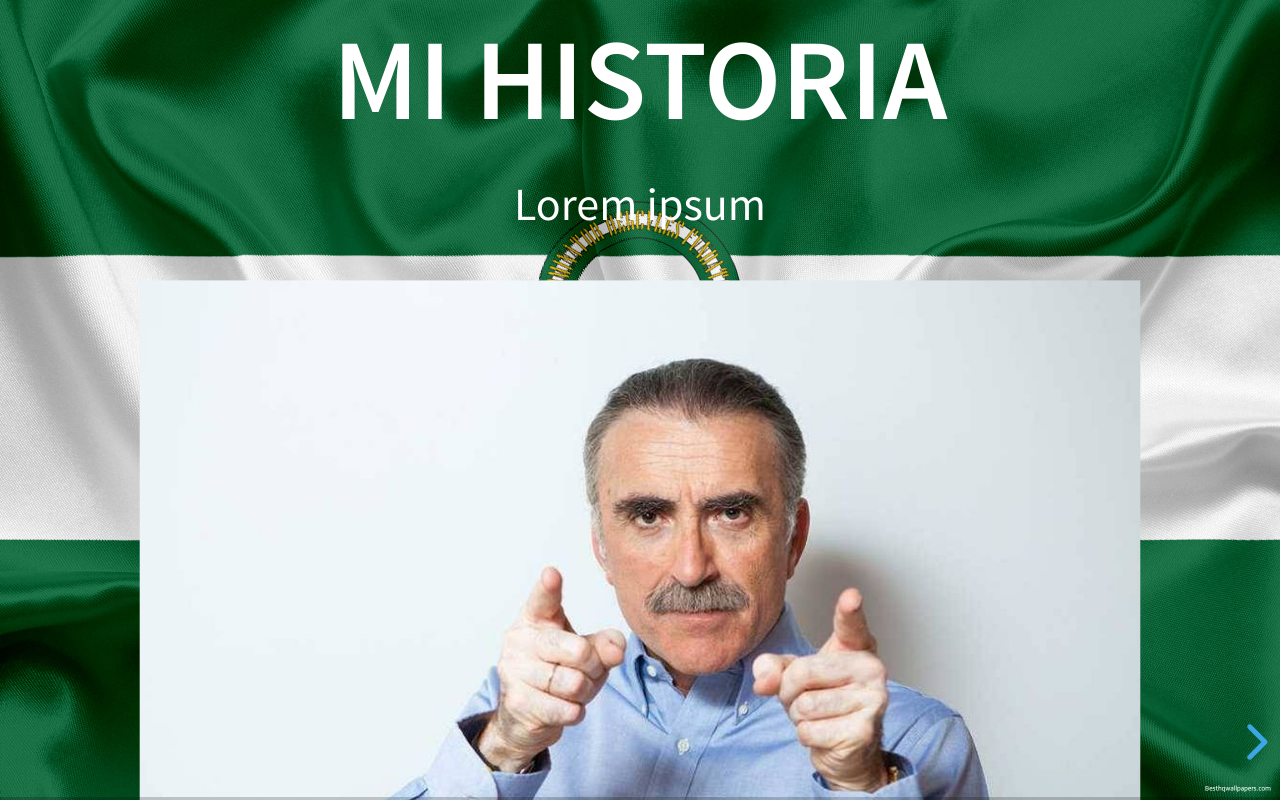
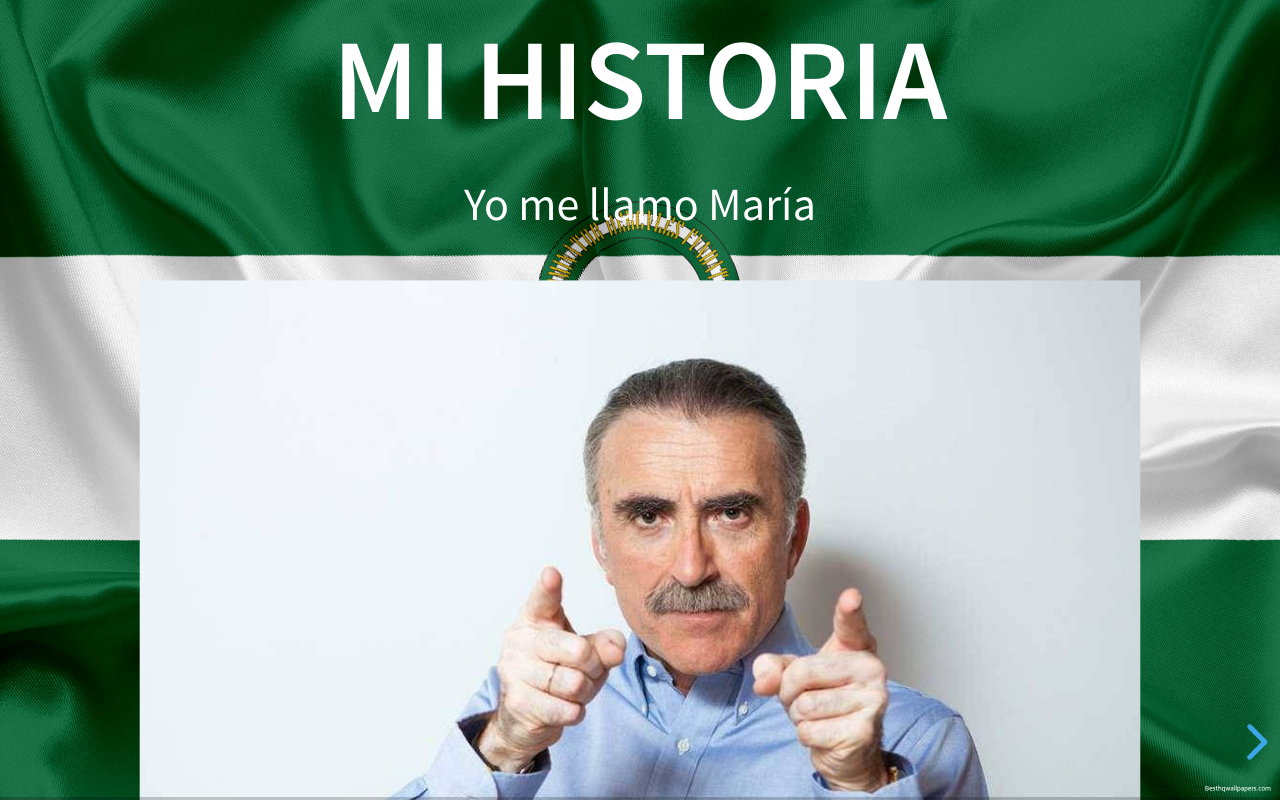
Before and after one commit to luciajimenezc/luciajimenezc.github.io, a plain HTML site: page index.html in a window 1280 px wide. Drawn offline with Linux system fonts and the light colour scheme.

Commit message:
Cambio de subtítulo

```diff
--- a/index.html
+++ b/index.html
@@ -20,7 +20,7 @@
 		<div class="slides">
 			<section data-background-image="./img/bandera.jpg">
 				<h1>Mi historia</h1>
-				<P>Lorem ipsum</P>
+				<P>Yo me llamo María</P>
 			<img src="./img/fondo.jpg" alt="Juan y medio">
 			</section>
 			<section>
```
